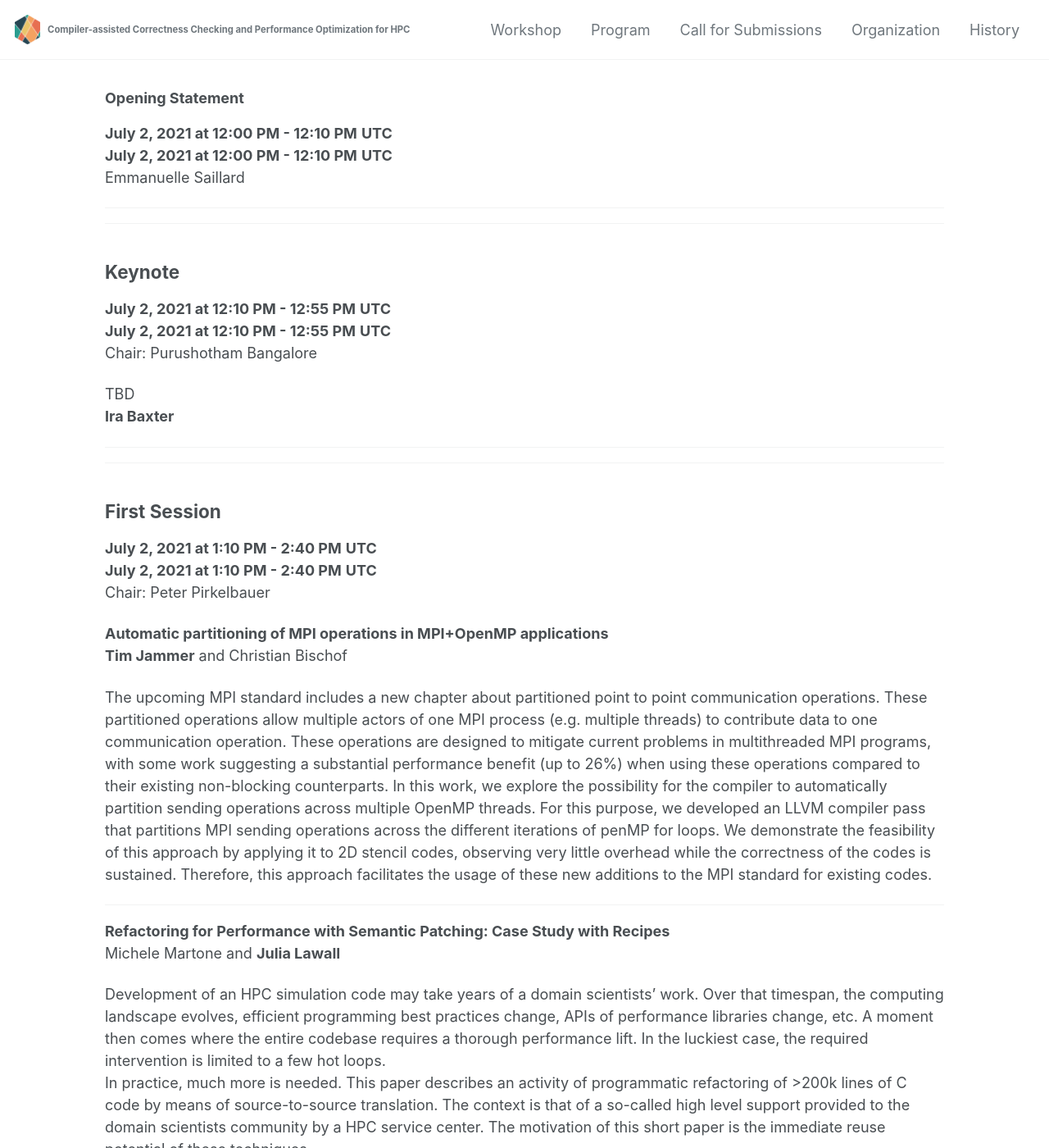
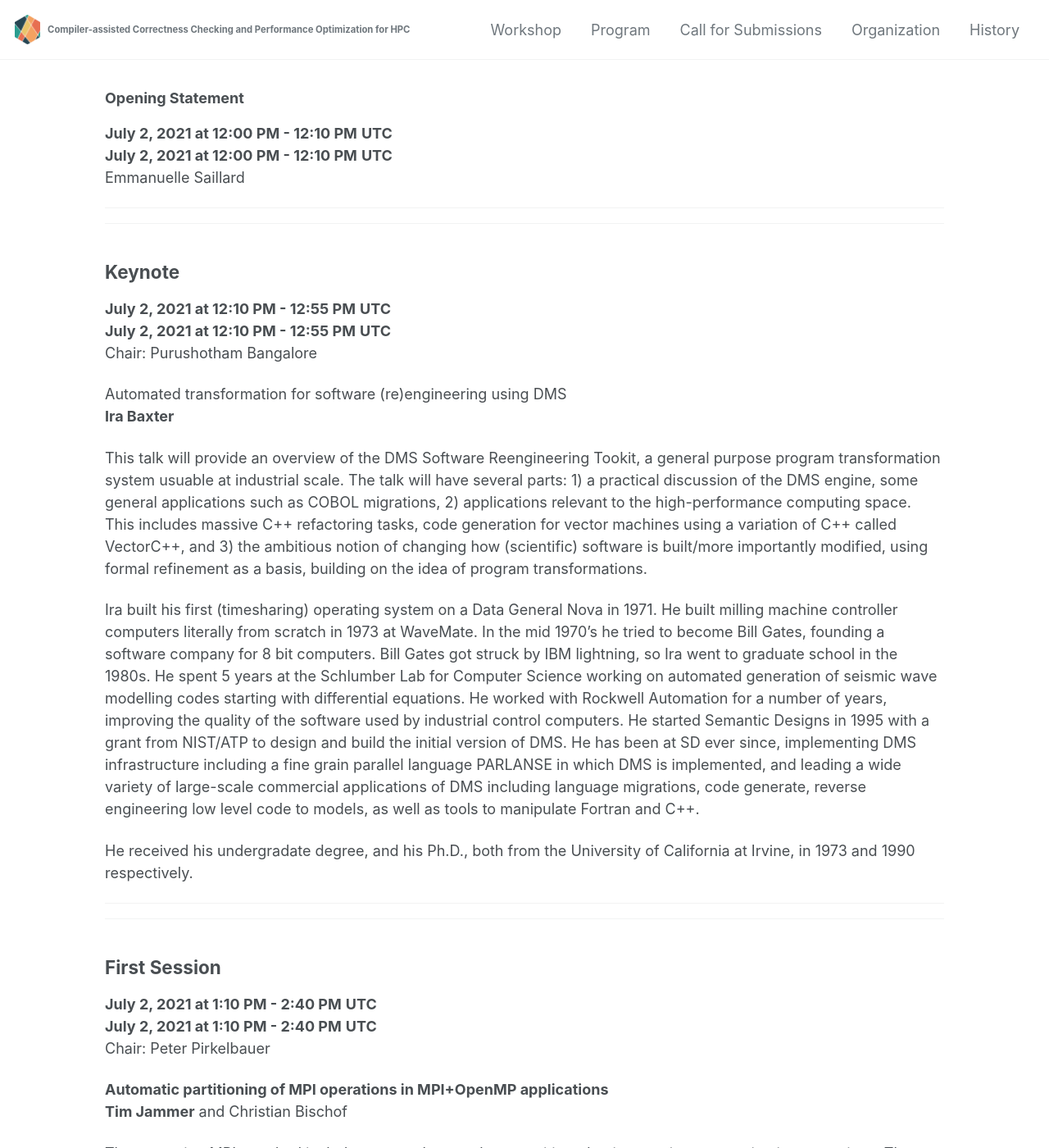
Before and after one commit to c3po-workshop/c3po-workshop.github.io, a Jekyll site: the page built from _pages/2021/program.md, in a window 1280 px wide and 1400 px high. Shown: the whole window at 82% size. Built offline with Jekyll 4.4.1, drawn with Linux system fonts in a browser that asks for light colours; cached includes are drawn as plain includes; nearby versions of some CDN libraries.

Commit message:
Keynote added

```diff
--- a/_pages/2021/program.md
+++ b/_pages/2021/program.md
@@ -30,8 +30,38 @@
 Chair: Purushotham Bangalore
 </p>
 
-TBD \\
+Automated transformation for software (re)engineering using DMS \\
 **Ira Baxter**
+
+This talk will provide an overview of the DMS Software Reengineering Tookit,
+a general purpose  program transformation system usuable at industrial scale.
+The talk will  have several parts: 1) a  practical discussion of the DMS engine, some general
+applications such as COBOL migrations, 2)  applications relevant to the
+high-performance computing space. This includes massive C++ refactoring tasks,
+code generation for vector machines using a variation of C++ called VectorC++,
+and 3) the ambitious notion of changing how (scientific) software is
+built/more importantly modified, using formal refinement as a basis,
+building on the idea of program transformations.
+
+Ira built his first (timesharing) operating system on a Data General Nova in 1971.
+He built milling machine controller computers literally from scratch in 1973 at WaveMate.
+In the mid 1970's he tried to become Bill Gates, founding a software company
+for 8 bit computers.   Bill Gates got struck by IBM lightning, so Ira went
+to graduate school in the 1980s.   He spent 5 years at the Schlumber Lab
+for Computer Science working on automated generation of seismic wave
+modelling codes starting with differential equations.   He worked with
+Rockwell Automation for a number of years, improving the quality of
+the software used by industrial control computers.  He started
+Semantic Designs in 1995 with a grant from NIST/ATP to design and build
+the initial version of DMS.  He has been at SD ever since, implementing DMS
+infrastructure including a fine grain parallel language PARLANSE
+in which DMS is implemented, and  leading a wide variety of
+large-scale commercial applications of DMS including
+language migrations, code generate, reverse engineering low
+level code to models, as well as tools to manipulate Fortran and C++.
+
+He received his undergradate degree, and his Ph.D., both from
+the University of California at Irvine, in 1973 and 1990 respectively.
 
 ---
 ---
```
